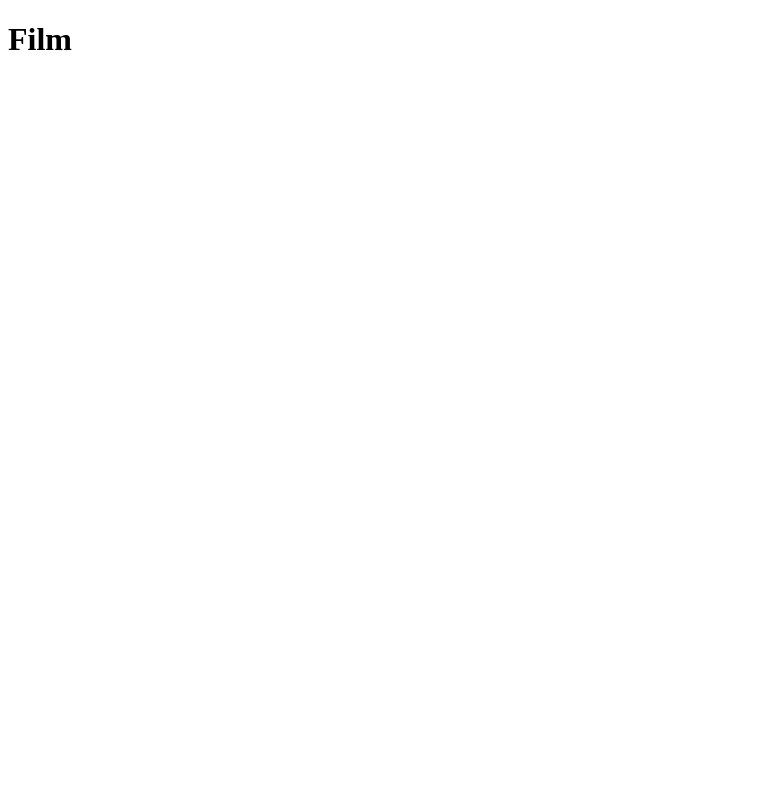
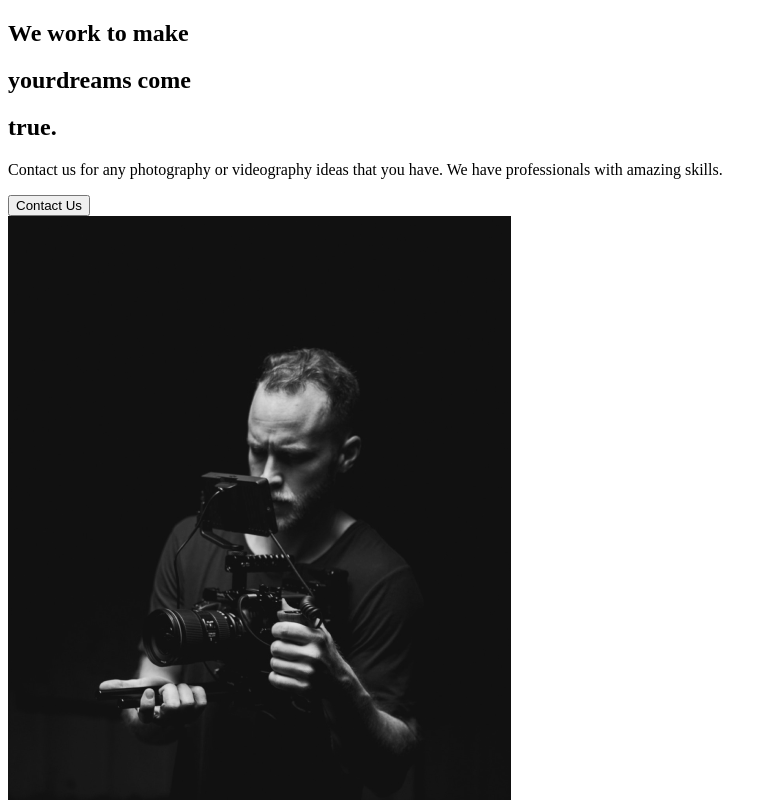
Before and after one commit to frederikheimes/creative-react-course, a React (Create React App) app: page / in a window 1280 px wide. Shown: the top 800 px of the page, without its empty margins (0-777 px from the left). Built offline with nearby package versions, Linux system fonts and the light colour scheme.

Commit message:
2. About Section

```diff
--- a/src/App.js
+++ b/src/App.js
@@ -1,7 +1,11 @@
+import React from "react";
+//Import pages
+import { AboutUs } from "./pages/AboutUs";
+
 function App() {
   return (
     <div className="App">
-      <h1>Film</h1>
+      <AboutUs />
     </div>
   );
 }
--- /dev/null
+++ b/src/components/AboutSection.js
@@ -0,0 +1,33 @@
+import React from "react";
+import home1 from "../img/home1.png";
+
+export const AbouSection = () => {
+  return (
+    <div>
+      <div className="description">
+        <div className="title">
+          <div className="hide">
+            <h2>We work to make</h2>
+          </div>
+          <div className="hide">
+            <h2>
+              your
+              <span>dreams</span> come
+            </h2>
+          </div>
+          <div className="hide">
+            <h2>true.</h2>
+          </div>
+        </div>
+        <p>
+          Contact us for any photography or videography ideas that you have. We
+          have professionals with amazing skills.
+        </p>
+        <button>Contact Us</button>
+      </div>
+      <div className="image">
+        <img src={home1} alt="guy with a camera" />
+      </div>
+    </div>
+  );
+};
--- /dev/null
+++ b/src/pages/AboutUs.js
@@ -0,0 +1,10 @@
+import React from "react";
+import { AbouSection } from "../components/AboutSection";
+
+export const AboutUs = () => {
+  return (
+    <div>
+      <AbouSection />
+    </div>
+  );
+};
```
